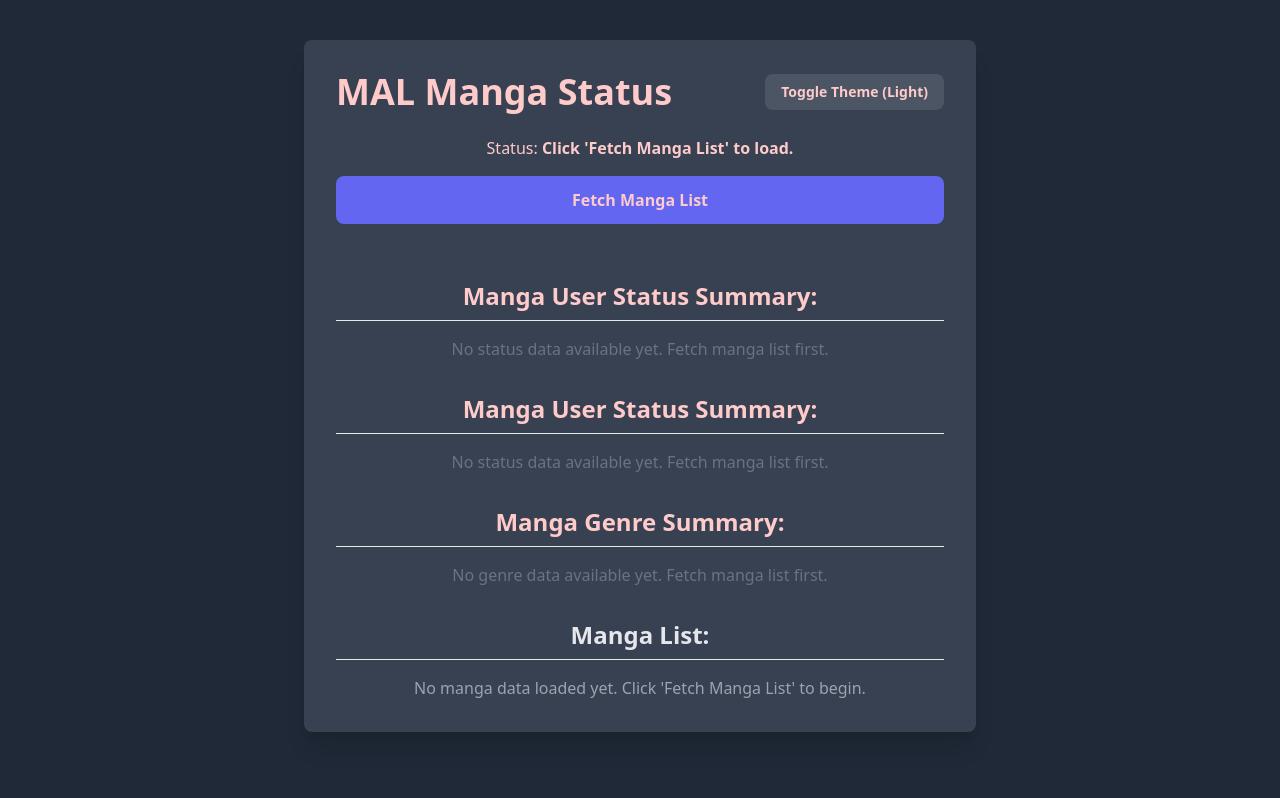
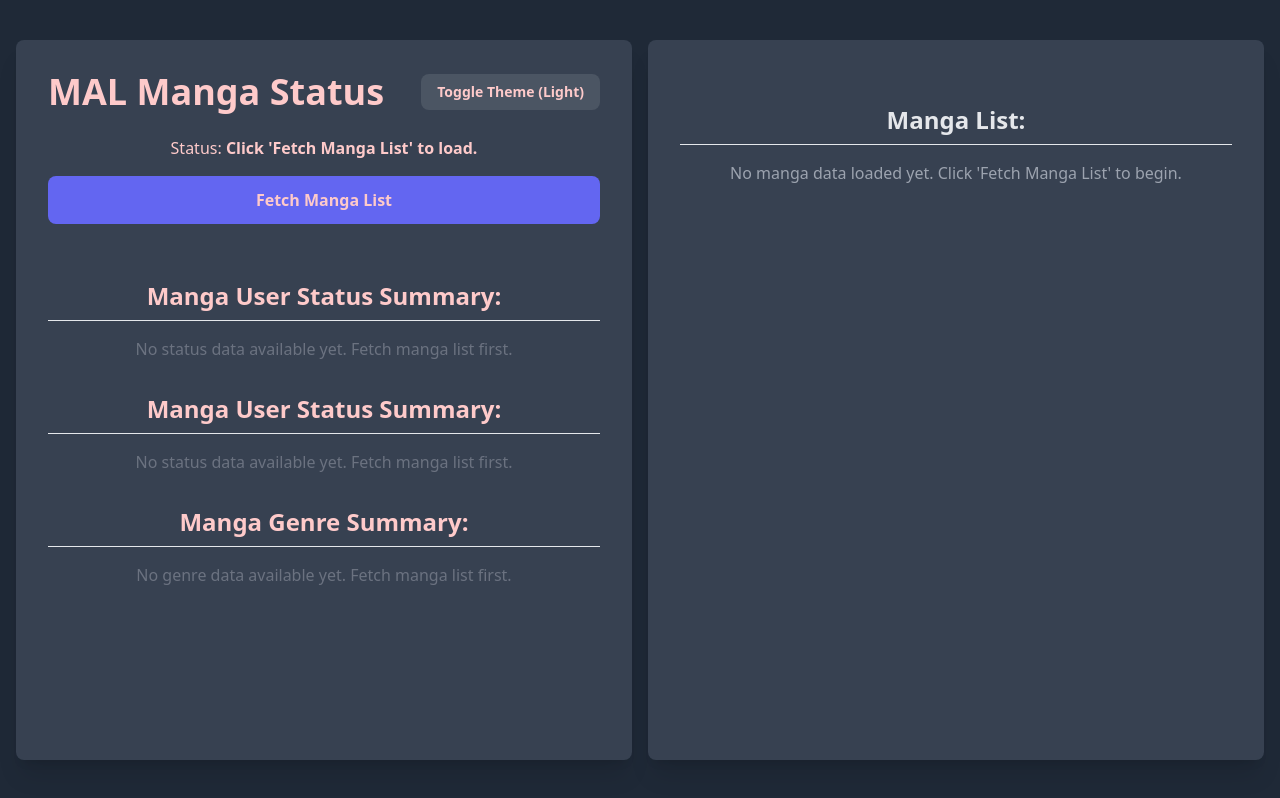
Before and after one commit to 8thpurplewizard/MAL-Manga-List, a React (Create React App) app: page / in a window 1280 px wide. Built offline with nearby package versions, Linux system fonts and the light colour scheme.

Commit message:
Update API call and enhance layout in App component

```diff
--- a/src/App.js
+++ b/src/App.js
@@ -102,7 +102,7 @@
     setSortOrder("asc");
 
     try {
-      const response = await axios.get("/api/mangalist/FancyUnicorn?status=7");
+      const response = await axios.get("/api/mangalist/FancyUnicorn?status");
       setStatus(`Success: ${response.status}`);
       console.log("API Response Data (full):", response.data);
       const data = parseMangaData(response.data);
@@ -213,14 +213,14 @@
         theme === "light"
           ? "bg-gray-100 text-gray-900"
           : "bg-gray-800 text-pastel"
-      } flex flex-col items-center py-10 px-4 font-sans`}
+      } flex gap-4 max-w-2l mx-auto py-10 px-4`}
     >
       <div
         className={`${
           theme === "light"
             ? "bg-white text-gray-800"
             : "bg-gray-700 text-red-200"
-        } p-8 rounded-lg shadow-xl w-full max-w-2xl`}
+        } p-8 rounded-lg shadow-xl w-full max-w-sl flex-1`}
       >
         <Header theme={theme} toggleTheme={toggleTheme} />
         <StatusDisplay theme={theme} status={status} />
@@ -232,6 +232,13 @@
           mangaGenreCounts={mangaGenreCounts}
           isLoading={isLoading}
         />
+      </div>
+      <div
+      className={`${
+          theme === "light"
+            ? "bg-white text-gray-800"
+            : "bg-gray-700 text-red-200"
+        } p-8 rounded-lg shadow-xl w-full max-w-2l flex-1`}>
         {mangaData.length > 0 && (
           <SortControls
             sortBy={sortBy}
```
